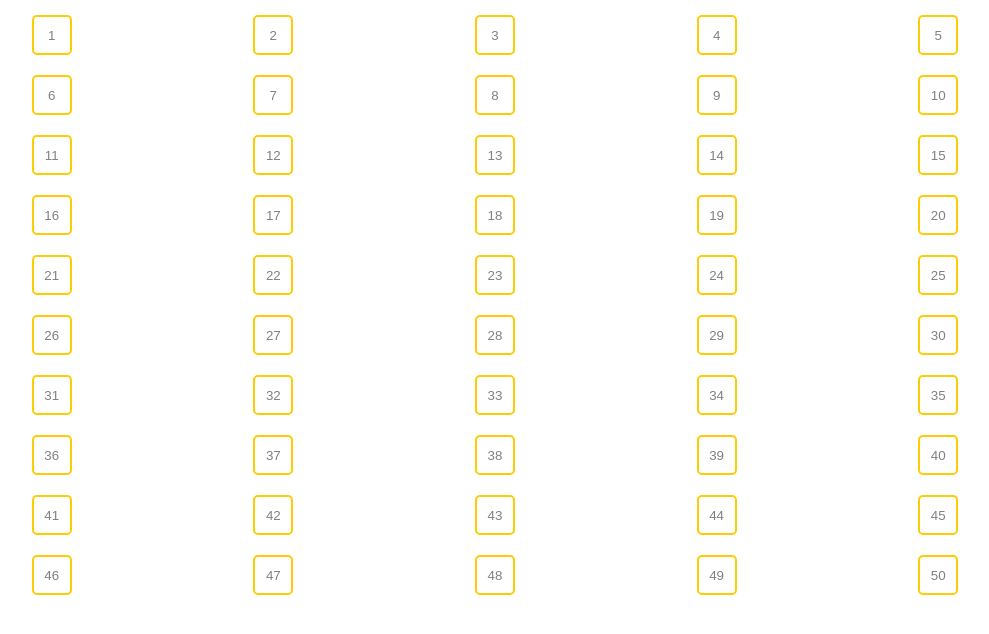
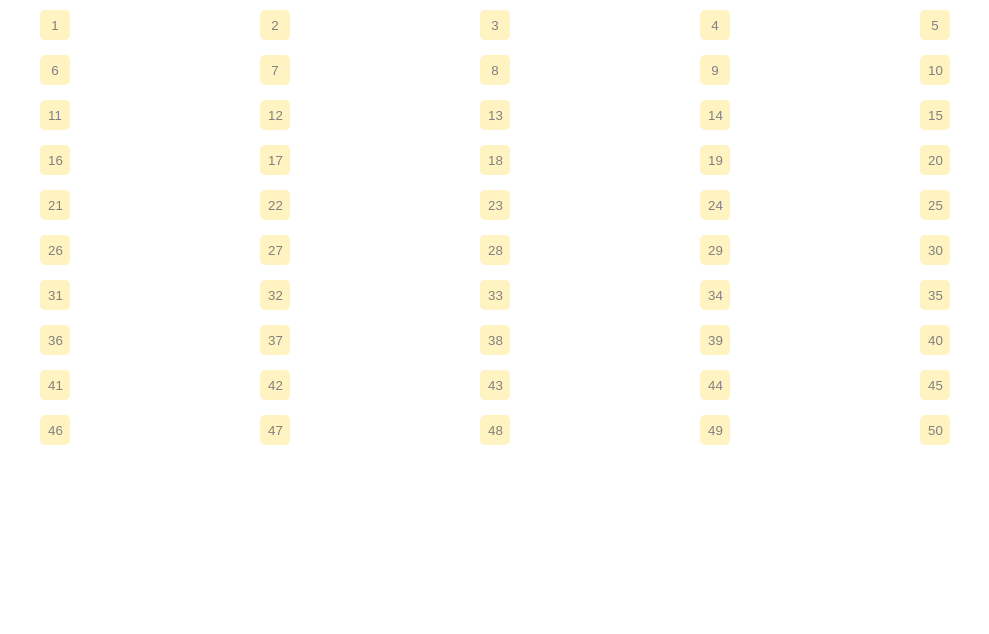
Before and after one commit to louisedgar/oeji-liff, a React (Create React App) app: page /coba in a window 1280 px wide. Shown: the top 634 px of the page, without its empty margins (145-1134 px from the left). Built offline with nearby package versions, Linux system fonts and the light colour scheme.

Commit message:
menu-button update

```diff
--- a/public/index.html
+++ b/public/index.html
@@ -3,27 +3,22 @@
   <head>
     <meta charset="utf-8" />
     <link rel="icon" href="%PUBLIC_URL%/favicon.ico" />
-    <meta name="viewport" content="minimum-scale=1, initial-scale=1, width=device-width" />
+    <meta
+      name="viewport"
+      content="minimum-scale=1, initial-scale=1, width=device-width"
+    />
     <meta name="theme-color" content="#000000" />
     <meta
       name="description"
       content="Web site created using create-react-app"
     />
     <link rel="apple-touch-icon" href="%PUBLIC_URL%/logo192.png" />
-    <!--
-      manifest.json provides metadata used when your web app is installed on a
-      user's mobile device or desktop. See https://developers.google.com/web/fundamentals/web-app-manifest/
-    -->
+    <link
+      href="https://fonts.googleapis.com/css?family=Roboto"
+      rel="stylesheet"
+    />
     <link rel="manifest" href="%PUBLIC_URL%/manifest.json" />
-    <!--
-      Notice the use of %PUBLIC_URL% in the tags above.
-      It will be replaced with the URL of the `public` folder during the build.
-      Only files inside the `public` folder can be referenced from the HTML.
 
-      Unlike "/favicon.ico" or "favicon.ico", "%PUBLIC_URL%/favicon.ico" will
-      work correctly both with client-side routing and a non-root public URL.
-      Learn how to configure a non-root public URL by running `npm run build`.
-    -->
     <title>React App</title>
   </head>
   <body>
--- /dev/null
+++ b/src/components/ButtonRow.css
@@ -0,0 +1,3 @@
+:focus {
+  background-color: black;
+}
--- a/src/components/ButtonRow.js
+++ b/src/components/ButtonRow.js
@@ -1,4 +1,5 @@
 import React, { Component } from "react";
+import "./ButtonRow.css";
 
 class ButtonRow extends Component {
   render() {
@@ -67,7 +68,7 @@ class ButtonRow extends Component {
               className="buttonRow"
               style={{
                 width: "100%",
-                margin: "10px 0",
+                margin: "5px 0",
                 display: "flex",
                 justifyContent: "space-evenly"
               }}
@@ -77,11 +78,11 @@ class ButtonRow extends Component {
                 return (
                   <button
                     style={{
-                      height: "40px",
-                      width: "40px",
+                      height: "30px",
+                      width: "30px",
                       margin: "5px",
-                      backgroundColor: "white",
-                      borderColor: "#fccd04",
+                      backgroundColor: "#fff3c2",
+                      borderColor: "#fff3c2",
                       borderRadius: "5px",
                       color: "grey",
                       borderStyle: "solid"
--- a/src/components/Menu.js
+++ b/src/components/Menu.js
@@ -38,8 +38,8 @@ const useStyles = makeStyles(theme => ({
     backgroundColor: theme.palette.background.paper,
     // boxShadow: theme.shadows[5],
     padding: theme.spacing(2, 4, 3),
-    width: "70%",
-    height: "90%",
+    maxWidth: "90%",
+    maxHeight: "95%",
     borderRadius: "15px",
     borderStyle: "none",
     border: "none",
--- a/src/components/SoalCard.js
+++ b/src/components/SoalCard.js
@@ -37,7 +37,10 @@ function SoalCard(props) {
         </Typography>
         <div className="question">
           <Typography variant="body2" component="p" className={classes.body}>
-            Siapa namamu?
+            Lorem ipsum dolor sit amet consectetur, adipisicing elit. Fugiat
+            quasi molestias veniam ex aspernatur illum eaque natus quae? Error
+            quos placeat ducimus at repudiandae. Ipsa nemo debitis possimus
+            facere sequi?
           </Typography>
         </div>
       </CardContent>
--- a/src/components/SoalCardTwo.js
+++ b/src/components/SoalCardTwo.js
@@ -36,10 +36,32 @@ function SoalCardTwo(props) {
         </Typography>
         <div className="question">
           <Typography variant="body2" component="p" className={classes.body}>
-            Lorem ipsum dolor sit amet consectetur adipisicing elit. In,
-            repudiandae. Lorem ipsum dolor sit amet consectetur adipisicing
-            elit. Laborum, necessitatibus. Lorem ipsum dolor sit amet
-            consectetur, adipisicing elit. Obcaecati, explicabo?
+            Lorem ipsum dolor sit amet, consectetur adipisicing elit. Nobis
+            enim, aperiam hic id atque quasi? Temporibus, perspiciatis. Laborum
+            ea cumque alias facere, suscipit temporibus iusto sed officiis
+            quibusdam autem ipsum, accusamus aliquam a ex quisquam amet
+            excepturi ut voluptatum consectetur cupiditate, minus quis iste non!
+            Rem debitis voluptate nemo eius illo ad earum impedit. Molestias,
+            odio. Enim autem, consequuntur ducimus, ratione odio dolore, minima
+            illum amet odit assumenda non quam? Lorem ipsum dolor sit amet
+            consectetur, adipisicing elit. Voluptatum quaerat consequuntur quo
+            consequatur nam hic quod minima numquam nisi. Doloribus esse
+            expedita dolore, veniam possimus distinctio dolores architecto,
+            voluptatem eius voluptates, provident ea eos suscipit quisquam
+            excepturi porro. Libero eum consectetur recusandae quas? Laboriosam
+            perspiciatis, dolor eos modi impedit ea provident quae fugit
+            repellat id quasi natus, placeat laudantium voluptate explicabo!
+            Deleniti consequuntur sint beatae commodi necessitatibus recusandae
+            rem ratione.
+            <br />
+            Lorem ipsum dolor sit amet consectetur adipisicing elit. Neque optio
+            sunt corporis vitae quia sit ipsum hic temporibus nulla pariatur,
+            doloremque modi qui delectus necessitatibus eligendi. Consectetur a
+            incidunt atque nesciunt reprehenderit excepturi quas adipisci quae
+            maxime dolores odio earum, numquam cupiditate nulla iusto aliquam,
+            eaque placeat ad! Vitae delectus quae eum eius adipisci deserunt
+            sequi ipsa totam aspernatur, excepturi cum ad, nesciunt ipsam
+            reiciendis ducimus? Cumque ducimus nemo rem?
           </Typography>
         </div>
       </CardContent>
--- a/src/components/SoalChoice.js
+++ b/src/components/SoalChoice.js
@@ -25,7 +25,10 @@ export default function SoalChoice(props) {
           size="large"
           variant="outlined"
           color="secondary"
-          style={{ margin: "5px 0", justifyContent: "left" }}
+          style={{
+            margin: "5px 0",
+            justifyContent: "left"
+          }}
         >
           <span style={{ marginRight: "10px" }}>A</span>
           <div>
@@ -35,7 +38,8 @@ export default function SoalChoice(props) {
               component="p"
               style={{
                 textTransform: "none",
-                marginLeft: "5px"
+                marginLeft: "5px",
+                textShadow: "none"
               }}
             >
               Lorem ipsum, dolor sit amet consectetur adipisicing elit.
```
